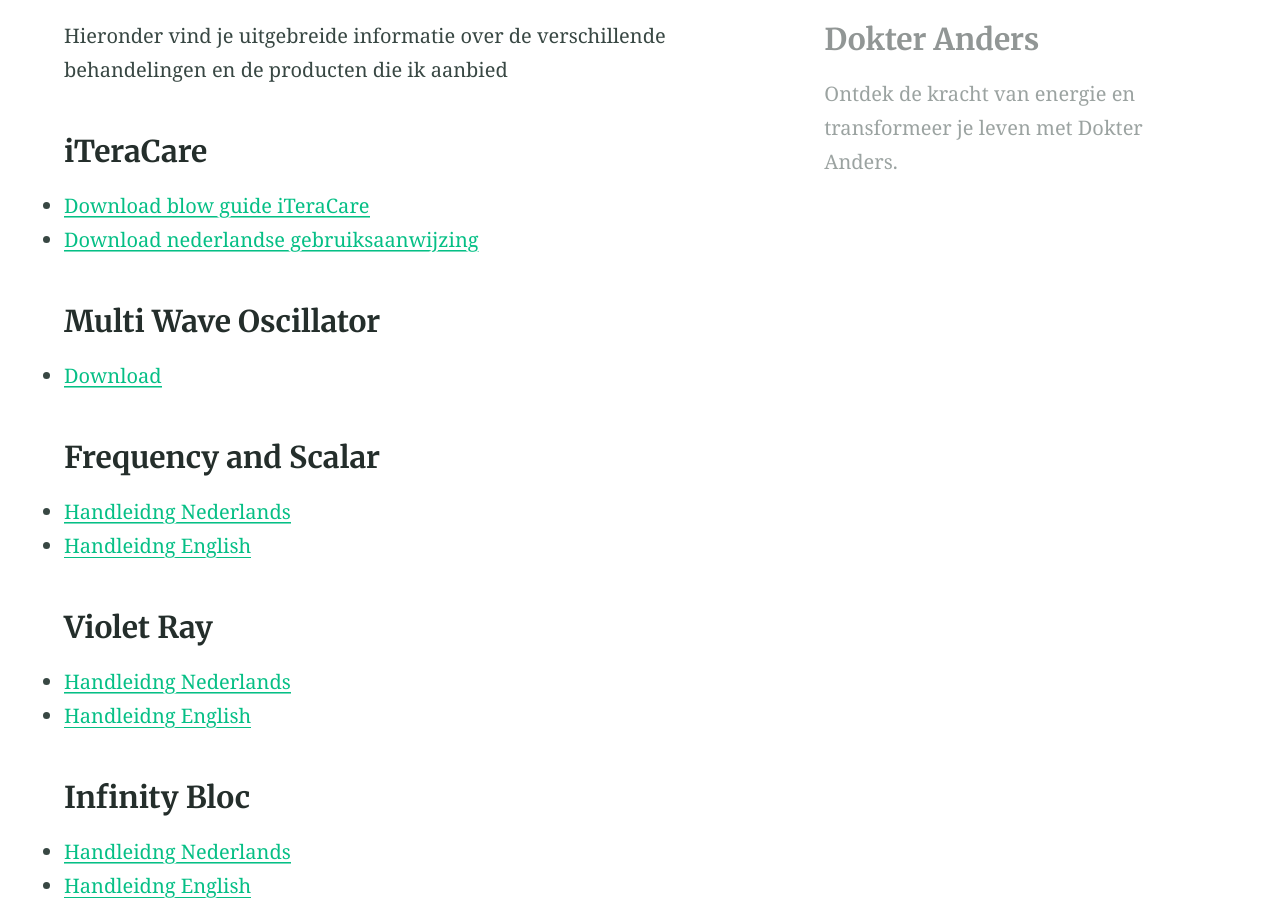
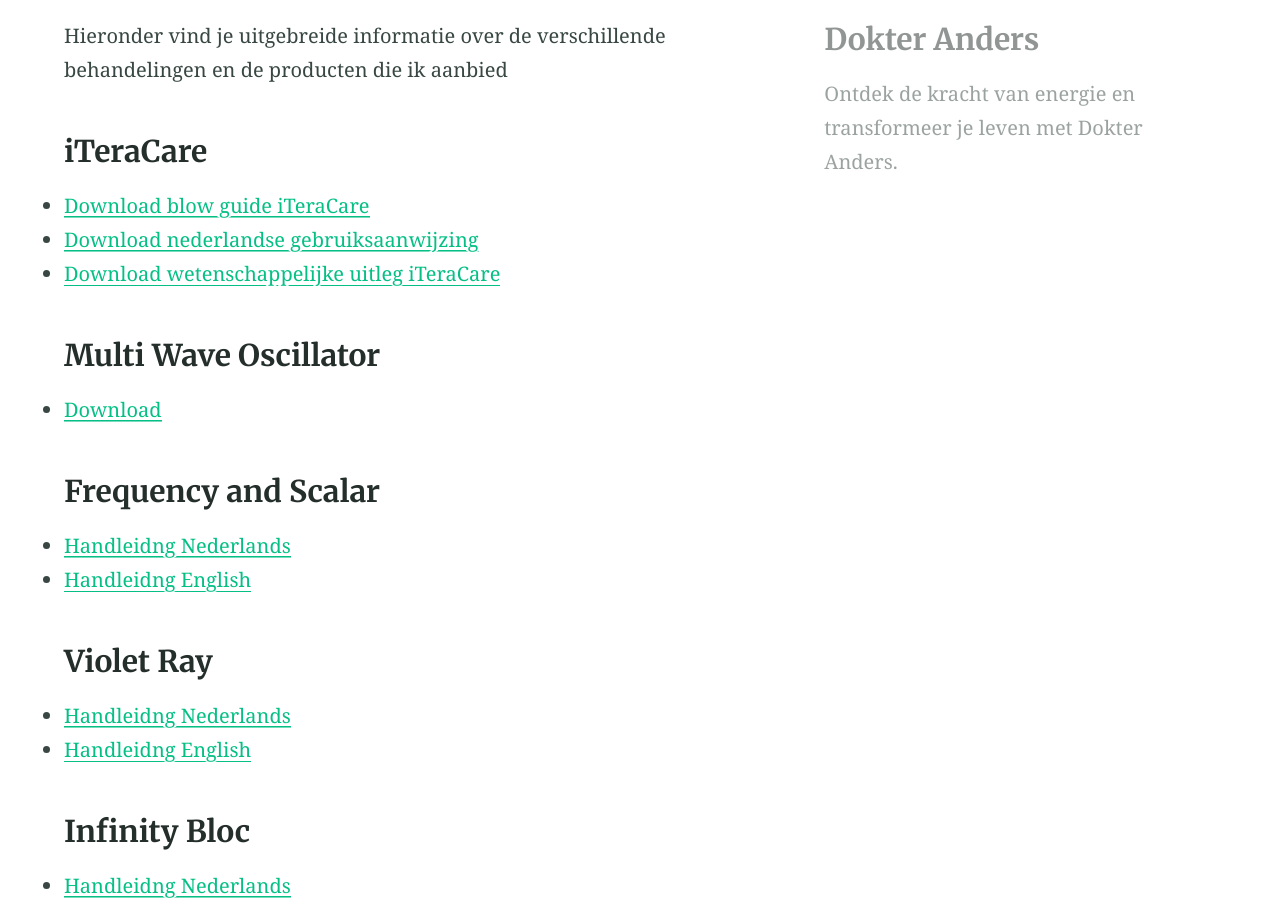
Before and after one commit to dokteranders/dokteranders.com, a Jekyll site: the page built from downloads.md, in a window 1280 px wide and 900 px high, scrolled down 509 px. Built offline with Jekyll 4.4.1, drawn with Linux system fonts in a browser that asks for light colours.

Commit message:
Update downloads.md

```diff
--- a/downloads.md
+++ b/downloads.md
@@ -9,6 +9,7 @@
 ### iTeraCare
 - [Download blow guide iTeraCare](/downloads/Blowing_Guide-IteraCare(BDO).pdf)
 - [Download nederlandse gebruiksaanwijzing](/downloads/gebruiksaanwijzing_nederlands.pdf)
+- [Download wetenschappelijke uitleg iTeraCare](/downloads/Scientific_Explanation_of_iTeraCare.pdf)
 
 ### Multi Wave Oscillator
 - [Download](https://github.com/dokteranders/dokteranders.com/releases/download/docs/the-lakhovsky-multiwave-oscillator-handbook.pdf)
```
